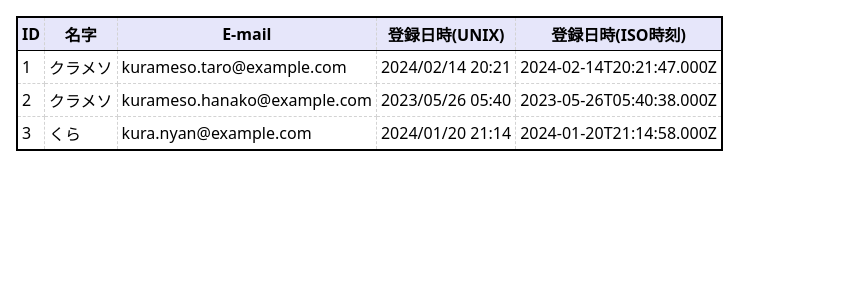
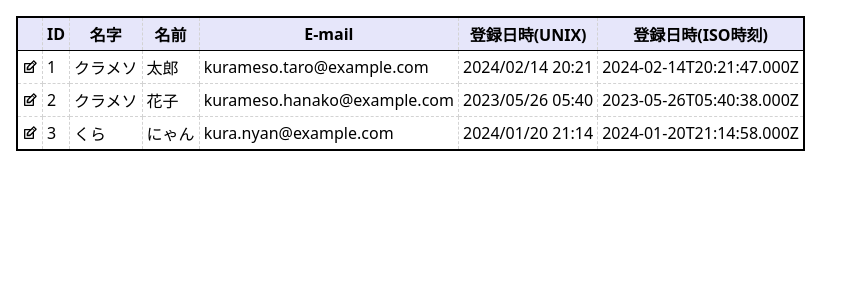
Before and after one commit to rednes/stackblitz-sandbox, a React (Create React App) app: page / in a window 1280 px wide. Shown: the top 300 px of the page, without its empty margins (0-852 px from the left). Built offline with nearby package versions, Linux system fonts and the light colour scheme.

Commit message:
add edit-button

```diff
--- a/src/column.tsx
+++ b/src/column.tsx
@@ -1,6 +1,7 @@
 import { ColumnDef } from '@tanstack/react-table';
 import { format } from 'date-fns';
 import { ja } from 'date-fns/locale/ja';
+import { TiEdit } from 'react-icons/ti';
 
 export type User = {
   id: number;
@@ -13,12 +14,32 @@ export type User = {
 
 export const columns: ColumnDef<User>[] = [
   {
+    id: 'actions',
+    cell: ({ row }) => {
+      const user = row.original;
+      return (
+        <div
+          style={{ cursor: 'pointer' }}
+          onClick={() =>
+            alert(`${user.id}:${user.email}の編集ボタンがクリックされました。`)
+          }
+        >
+          <TiEdit />
+        </div>
+      );
+    },
+  },
+  {
     accessorKey: 'id',
     header: 'ID',
   },
   {
     accessorKey: 'lastName',
     header: '名字',
+  },
+  {
+    accessorKey: 'firstName',
+    header: '名前',
   },
   {
     accessorKey: 'email',
```
